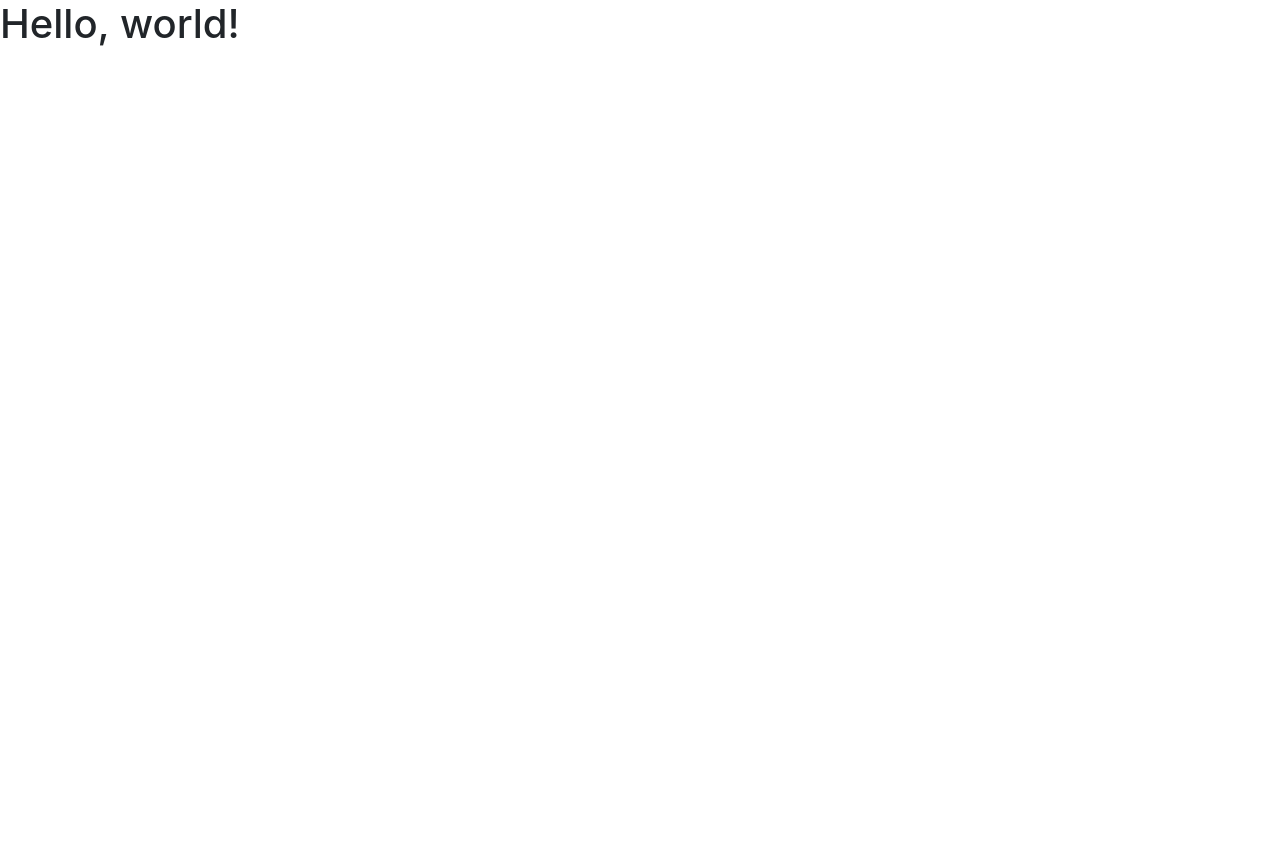
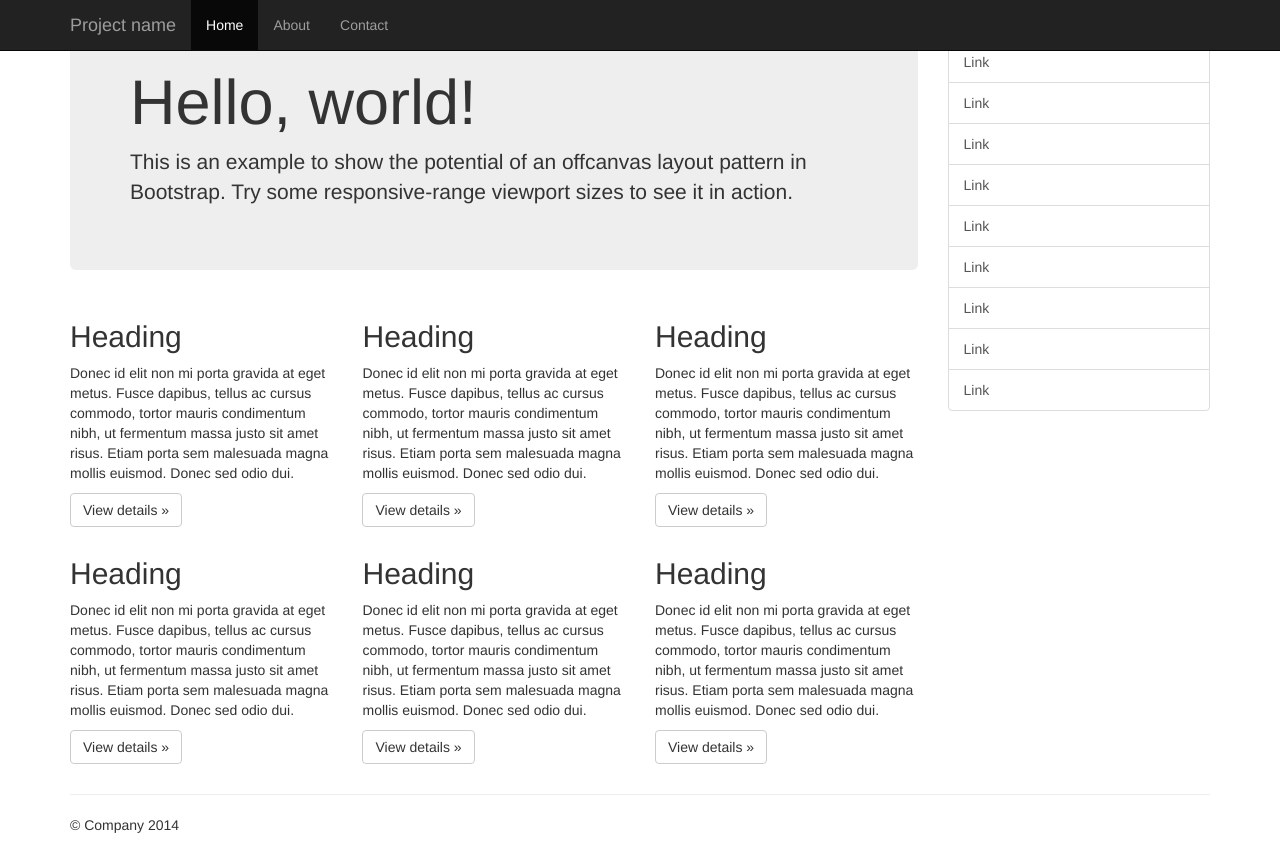
Before and after one commit to jules-notVerne/jules-notverne.github.io, a plain HTML site: page index.html in a window 1280 px wide. Before the commit the page ends 800 px from the top, so only its background shows below. Drawn offline with nearby package versions, Linux system fonts and the light colour scheme.

Commit message:
Bootstrap hello world template

```diff
--- a/index.html
+++ b/index.html
@@ -1,27 +1,131 @@
+
 <!DOCTYPE html>
 <html lang="en">
   <head>
     <meta charset="utf-8">
     <meta http-equiv="X-UA-Compatible" content="IE=edge">
     <meta name="viewport" content="width=device-width, initial-scale=1">
-			          <title>Bootstrap 101 Template</title>
+    <meta name="description" content="">
+    <meta name="author" content="">
+    <link rel="shortcut icon" href="../../assets/ico/favicon.ico">
 
-				      <!-- Bootstrap -->
-				          <link href="css/bootstrap.min.css" rel="stylesheet">
+    <title>Off Canvas Template for Bootstrap</title>
 
-					      <!-- HTML5 Shim and Respond.js IE8 support of HTML5 elements and media queries -->
-					          <!-- WARNING: Respond.js doesn't work if you view the page via file:// -->
+    <!-- Bootstrap core CSS -->
+    <link href="../../dist/css/bootstrap.min.css" rel="stylesheet">
+
+    <!-- Custom styles for this template -->
+    <link href="offcanvas.css" rel="stylesheet">
+
+    <!-- Just for debugging purposes. Don't actually copy this line! -->
+    <!--[if lt IE 9]><script src="../../assets/js/ie8-responsive-file-warning.js"></script><![endif]-->
+
+    <!-- HTML5 shim and Respond.js IE8 support of HTML5 elements and media queries -->
     <!--[if lt IE 9]>
       <script src="https://oss.maxcdn.com/libs/html5shiv/3.7.0/html5shiv.js"></script>
       <script src="https://oss.maxcdn.com/libs/respond.js/1.4.2/respond.min.js"></script>
     <![endif]-->
   </head>
+
   <body>
+    <div class="navbar navbar-fixed-top navbar-inverse" role="navigation">
+      <div class="container">
+        <div class="navbar-header">
+          <button type="button" class="navbar-toggle" data-toggle="collapse" data-target=".navbar-collapse">
+            <span class="sr-only">Toggle navigation</span>
+            <span class="icon-bar"></span>
+            <span class="icon-bar"></span>
+            <span class="icon-bar"></span>
+          </button>
+          <a class="navbar-brand" href="#">Project name</a>
+        </div>
+        <div class="collapse navbar-collapse">
+          <ul class="nav navbar-nav">
+            <li class="active"><a href="#">Home</a></li>
+            <li><a href="#about">About</a></li>
+            <li><a href="#contact">Contact</a></li>
+          </ul>
+        </div><!-- /.nav-collapse -->
+      </div><!-- /.container -->
+    </div><!-- /.navbar -->
+
+    <div class="container">
+
+      <div class="row row-offcanvas row-offcanvas-right">
+
+        <div class="col-xs-12 col-sm-9">
+          <p class="pull-right visible-xs">
+            <button type="button" class="btn btn-primary btn-xs" data-toggle="offcanvas">Toggle nav</button>
+          </p>
+          <div class="jumbotron">
             <h1>Hello, world!</h1>
+            <p>This is an example to show the potential of an offcanvas layout pattern in Bootstrap. Try some responsive-range viewport sizes to see it in action.</p>
+          </div>
+          <div class="row">
+            <div class="col-6 col-sm-6 col-lg-4">
+              <h2>Heading</h2>
+              <p>Donec id elit non mi porta gravida at eget metus. Fusce dapibus, tellus ac cursus commodo, tortor mauris condimentum nibh, ut fermentum massa justo sit amet risus. Etiam porta sem malesuada magna mollis euismod. Donec sed odio dui. </p>
+              <p><a class="btn btn-default" href="#" role="button">View details &raquo;</a></p>
+            </div><!--/span-->
+            <div class="col-6 col-sm-6 col-lg-4">
+              <h2>Heading</h2>
+              <p>Donec id elit non mi porta gravida at eget metus. Fusce dapibus, tellus ac cursus commodo, tortor mauris condimentum nibh, ut fermentum massa justo sit amet risus. Etiam porta sem malesuada magna mollis euismod. Donec sed odio dui. </p>
+              <p><a class="btn btn-default" href="#" role="button">View details &raquo;</a></p>
+            </div><!--/span-->
+            <div class="col-6 col-sm-6 col-lg-4">
+              <h2>Heading</h2>
+              <p>Donec id elit non mi porta gravida at eget metus. Fusce dapibus, tellus ac cursus commodo, tortor mauris condimentum nibh, ut fermentum massa justo sit amet risus. Etiam porta sem malesuada magna mollis euismod. Donec sed odio dui. </p>
+              <p><a class="btn btn-default" href="#" role="button">View details &raquo;</a></p>
+            </div><!--/span-->
+            <div class="col-6 col-sm-6 col-lg-4">
+              <h2>Heading</h2>
+              <p>Donec id elit non mi porta gravida at eget metus. Fusce dapibus, tellus ac cursus commodo, tortor mauris condimentum nibh, ut fermentum massa justo sit amet risus. Etiam porta sem malesuada magna mollis euismod. Donec sed odio dui. </p>
+              <p><a class="btn btn-default" href="#" role="button">View details &raquo;</a></p>
+            </div><!--/span-->
+            <div class="col-6 col-sm-6 col-lg-4">
+              <h2>Heading</h2>
+              <p>Donec id elit non mi porta gravida at eget metus. Fusce dapibus, tellus ac cursus commodo, tortor mauris condimentum nibh, ut fermentum massa justo sit amet risus. Etiam porta sem malesuada magna mollis euismod. Donec sed odio dui. </p>
+              <p><a class="btn btn-default" href="#" role="button">View details &raquo;</a></p>
+            </div><!--/span-->
+            <div class="col-6 col-sm-6 col-lg-4">
+              <h2>Heading</h2>
+              <p>Donec id elit non mi porta gravida at eget metus. Fusce dapibus, tellus ac cursus commodo, tortor mauris condimentum nibh, ut fermentum massa justo sit amet risus. Etiam porta sem malesuada magna mollis euismod. Donec sed odio dui. </p>
+              <p><a class="btn btn-default" href="#" role="button">View details &raquo;</a></p>
+            </div><!--/span-->
+          </div><!--/row-->
+        </div><!--/span-->
 
-										          <!-- jQuery (necessary for Bootstrap's JavaScript plugins) -->
+        <div class="col-xs-6 col-sm-3 sidebar-offcanvas" id="sidebar" role="navigation">
+          <div class="list-group">
+            <a href="#" class="list-group-item active">Link</a>
+            <a href="#" class="list-group-item">Link</a>
+            <a href="#" class="list-group-item">Link</a>
+            <a href="#" class="list-group-item">Link</a>
+            <a href="#" class="list-group-item">Link</a>
+            <a href="#" class="list-group-item">Link</a>
+            <a href="#" class="list-group-item">Link</a>
+            <a href="#" class="list-group-item">Link</a>
+            <a href="#" class="list-group-item">Link</a>
+            <a href="#" class="list-group-item">Link</a>
+          </div>
+        </div><!--/span-->
+      </div><!--/row-->
+
+      <hr>
+
+      <footer>
+        <p>&copy; Company 2014</p>
+      </footer>
+
+    </div><!--/.container-->
+
+
+
+    <!-- Bootstrap core JavaScript
+    ================================================== -->
+    <!-- Placed at the end of the document so the pages load faster -->
     <script src="https://ajax.googleapis.com/ajax/libs/jquery/1.11.0/jquery.min.js"></script>
-											          <!-- Include all compiled plugins (below), or include individual files as needed -->
-												      <script src="js/bootstrap.min.js"></script>
+    <script src="../../dist/js/bootstrap.min.js"></script>
+    <script src="offcanvas.js"></script>
   </body>
 </html>
```
Lines whose indentation alone changed are shown as unchanged.
